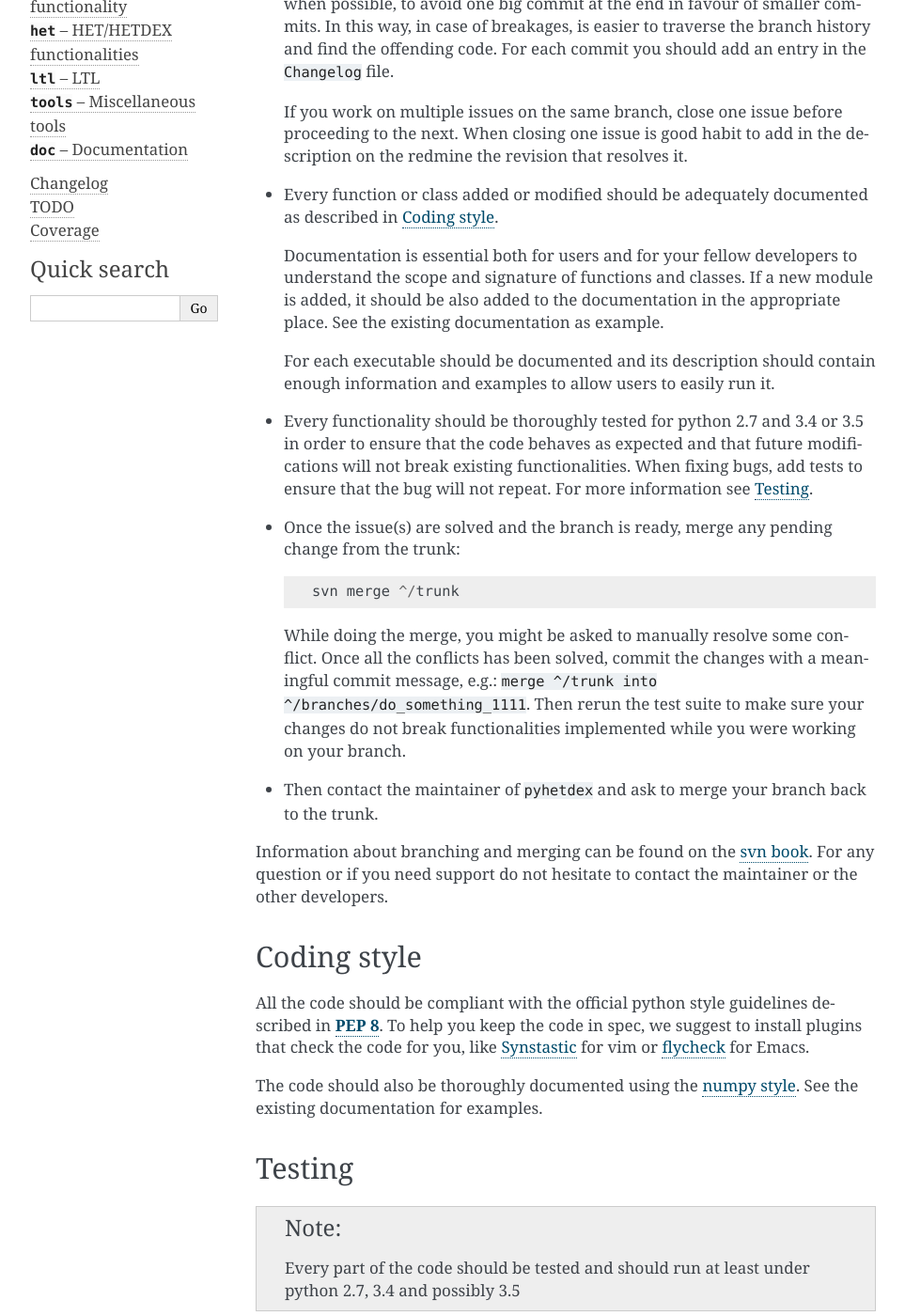
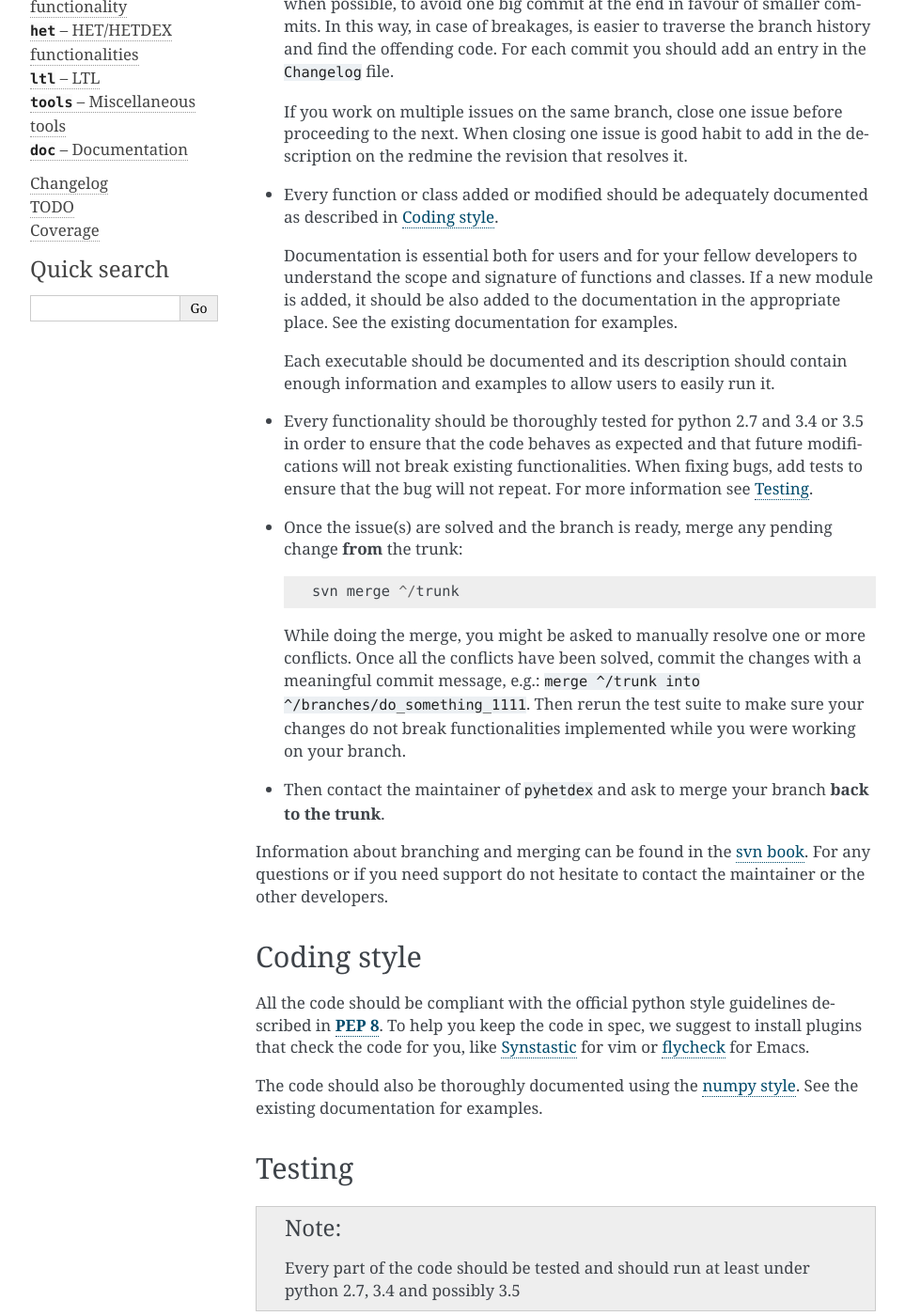
Before and after one commit to HETDEX/pyhetdex, a Sphinx documentation site: the page built from doc/source/contributions.rst, in a window 1280 px wide and 1400 px high, scrolled down 636 px. Shown: the whole window at 94% size, without its empty margins (148-1111 px from the left). Built offline with Sphinx 7.4.7, drawn with Linux system fonts in a browser that asks for light colours; some of the changed text lies outside the part shown.

Commit message:
2016-07-04 Francesco Montesano <montefra@mpe.mpg.de>
    * doc/source/contributions.rst: fix English



git-svn-id: svn://luna.mpe.mpg.de/pyhetdex/trunk@183 79f4aad7-2104-455e-8097-9644d3262b72

```diff
--- a/doc/source/contributions.rst
+++ b/doc/source/contributions.rst
@@ -39,9 +39,9 @@ following:
   Documentation is essential both for users and for your fellow developers to
   understand the scope and signature of functions and classes. If a new module
   is added, it should be also added to the documentation in the appropriate
-  place. See the existing documentation as example.
+  place. See the existing documentation for examples.
 
-  For each executable should be documented and its description should contain
+  Each executable should be documented and its description should contain
   enough information and examples to allow users to easily run it.
 * Every functionality should be thoroughly tested for python 2.7 and 3.4 or 3.5
   in order to ensure that the code behaves as expected and that future
@@ -49,20 +49,21 @@ following:
   tests to ensure that the bug will not repeat. For more information see
   :ref:`testing`.
 * Once the issue(s) are solved and the branch is ready, merge any pending change
-  from the trunk::
+  **from** the trunk::
 
     svn merge ^/trunk
 
-  While doing the merge, you might be asked to manually resolve some conflict.
-  Once all the conflicts has been solved, commit the changes with a meaningful
-  commit message, e.g.: ``merge ^/trunk into ^/branches/do_something_1111``.
-  Then rerun the test suite to make sure your changes do not break
-  functionalities implemented while you were working on your branch.
-* Then contact the maintainer of ``pyhetdex`` and ask to merge your branch back
-  to the trunk.
+  While doing the merge, you might be asked to manually resolve one or more
+  conflicts.  Once all the conflicts have been solved, commit the changes with a
+  meaningful commit message, e.g.: ``merge ^/trunk into
+  ^/branches/do_something_1111``.  Then rerun the test suite to make sure your
+  changes do not break functionalities implemented while you were working on
+  your branch.
+* Then contact the maintainer of ``pyhetdex`` and ask to merge your branch **back
+  to the trunk**.
 
-Information about branching and merging can be found on the `svn book
-<http://svnbook.red-bean.com/en/1.8/svn.branchmerge.html>`_. For any question or
+Information about branching and merging can be found in the `svn book
+<http://svnbook.red-bean.com/en/1.8/svn.branchmerge.html>`_. For any questions or
 if you need support do not hesitate to contact the maintainer or the other
 developers.
 
```
Also changed, not shown: other parts of doc/source/contributions.rst (+7 -7 lines), 1 other file.
